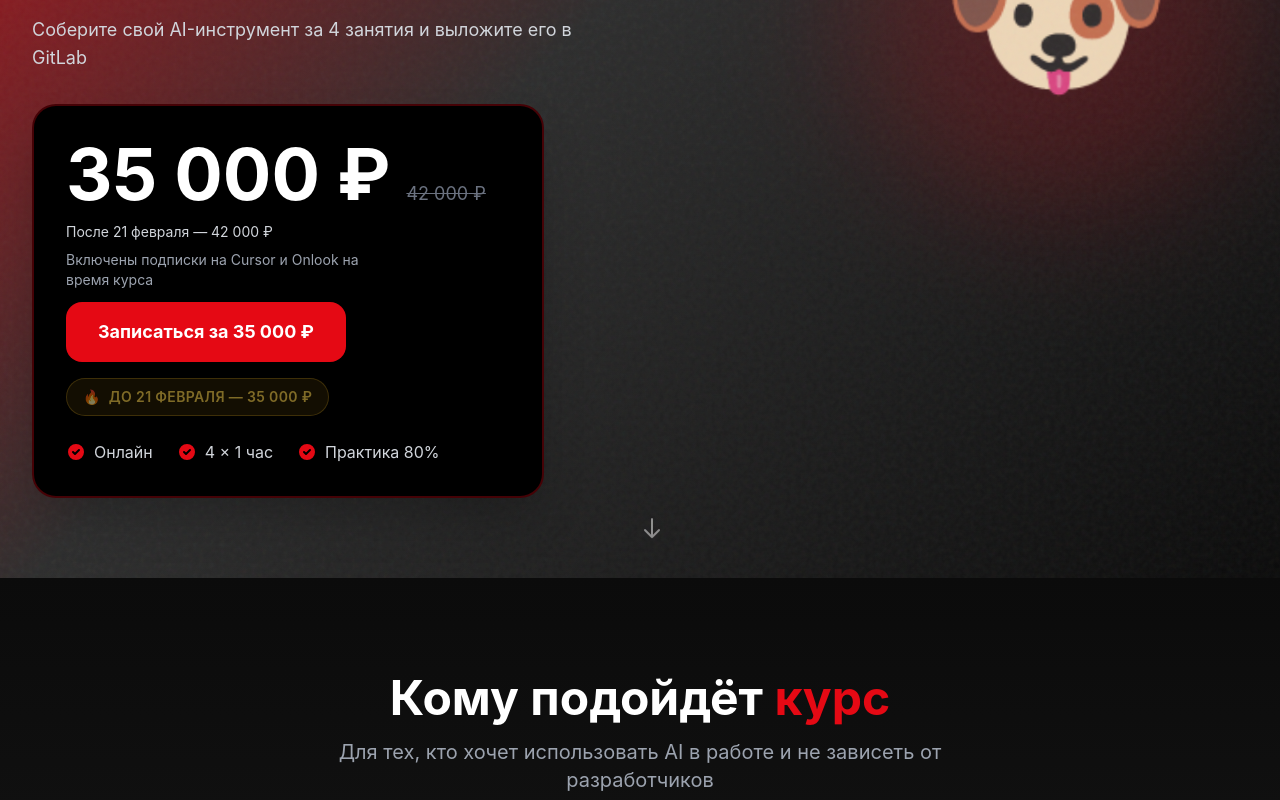
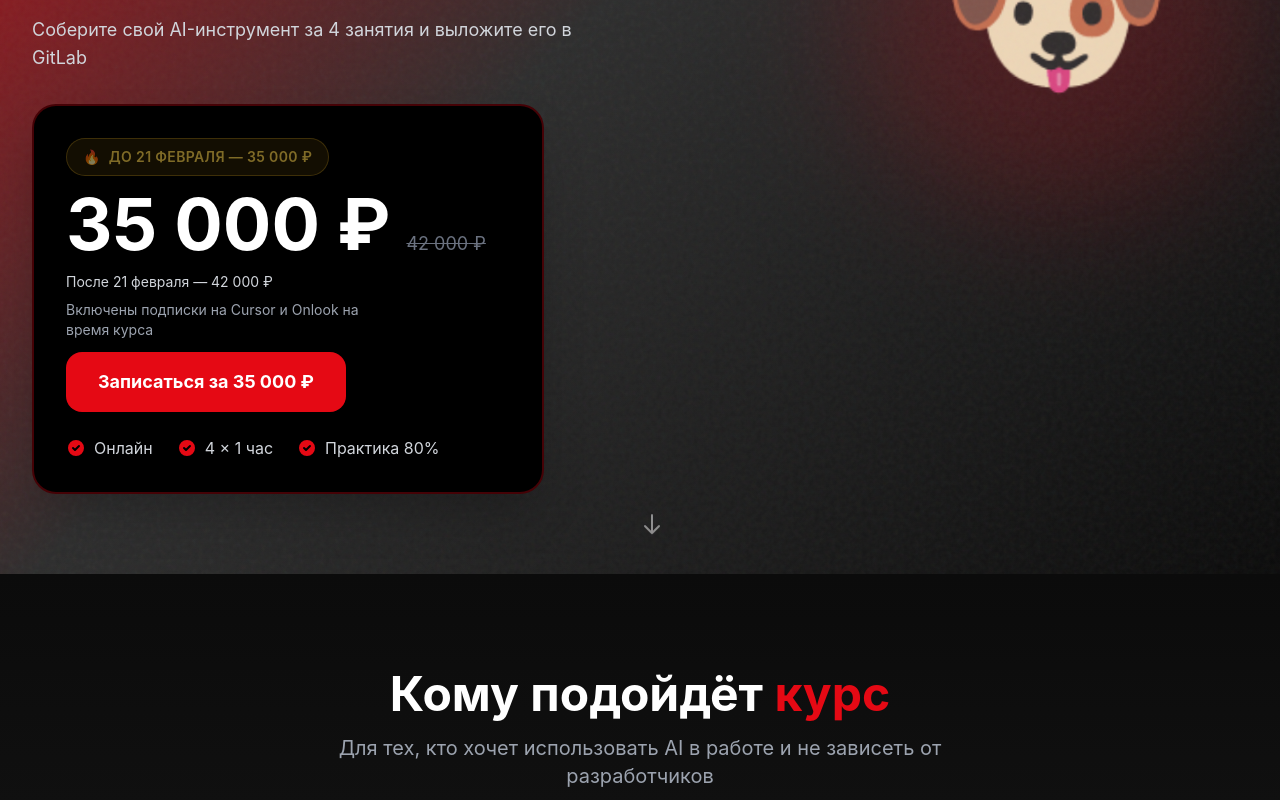
Before and after one commit to MogilaVladik/Syte-for-promt, a Next.js app: page / in a window 1280 px wide. Shown: the part 640-1440 px from the top of the page. Built offline with nearby package versions, Linux system fonts and the light colour scheme.

Commit message:
raspisanie2

```diff
--- a/src/app/components/Hero.tsx
+++ b/src/app/components/Hero.tsx
@@ -46,6 +46,10 @@ export default function Hero() {
 
             {/* Price Block */}
             <div className="w-full max-w-md sm:max-w-lg bg-black p-6 sm:p-8 rounded-3xl shadow-2xl animate-fade-in-up [animation-delay:400ms] border-2 border-[#E50914]/30 relative mx-auto lg:mx-0">
+              <div className="mb-3 inline-flex items-center gap-2 px-4 py-2 rounded-full bg-amber-400/15 border border-amber-400/40 text-amber-300 text-xs sm:text-sm font-semibold uppercase tracking-wide animate-pulse">
+                <span aria-hidden>🔥</span>
+                До {EARLY_BIRD_DEADLINE} — {PRICE_EARLY.toLocaleString("ru-RU")} ₽
+              </div>
               {/* Price (без зачёркнутой старой и без «раннего бронирования») */}
               <div className="flex items-baseline gap-3 sm:gap-4 mb-3 justify-center lg:justify-start">
                 <div className="text-5xl sm:text-6xl lg:text-7xl font-bold text-white">
@@ -73,11 +77,6 @@ export default function Hero() {
                 >
                   Записаться за {PRICE_EARLY.toLocaleString("ru-RU")} ₽
                 </a>
-              </div>
-
-              <div className="mt-4 inline-flex items-center gap-2 px-4 py-2 rounded-full bg-amber-400/15 border border-amber-400/40 text-amber-300 text-xs sm:text-sm font-semibold uppercase tracking-wide animate-pulse">
-                <span aria-hidden>🔥</span>
-                До {EARLY_BIRD_DEADLINE} — {PRICE_EARLY.toLocaleString("ru-RU")} ₽
               </div>
 
               {/* Trust badges */}
```
